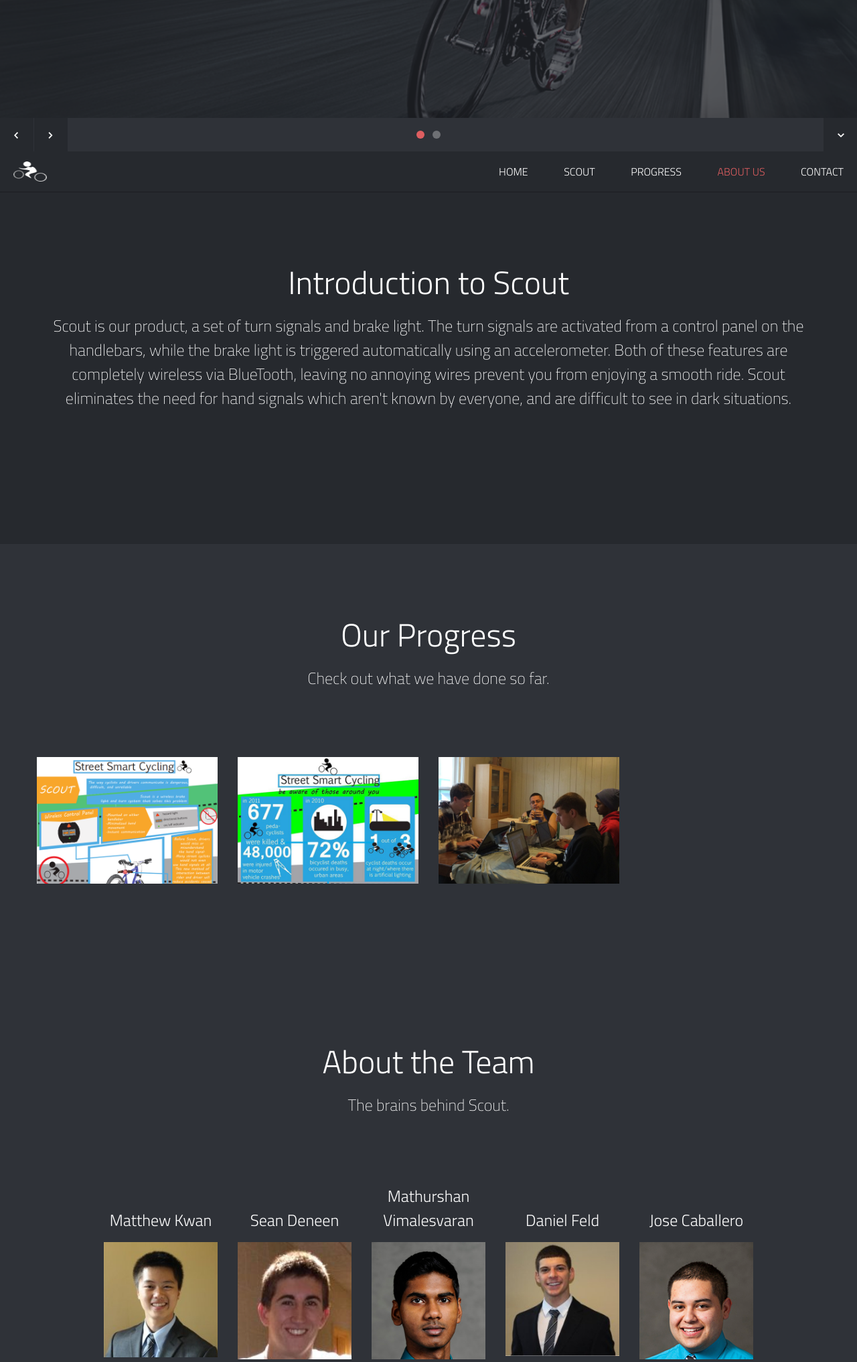
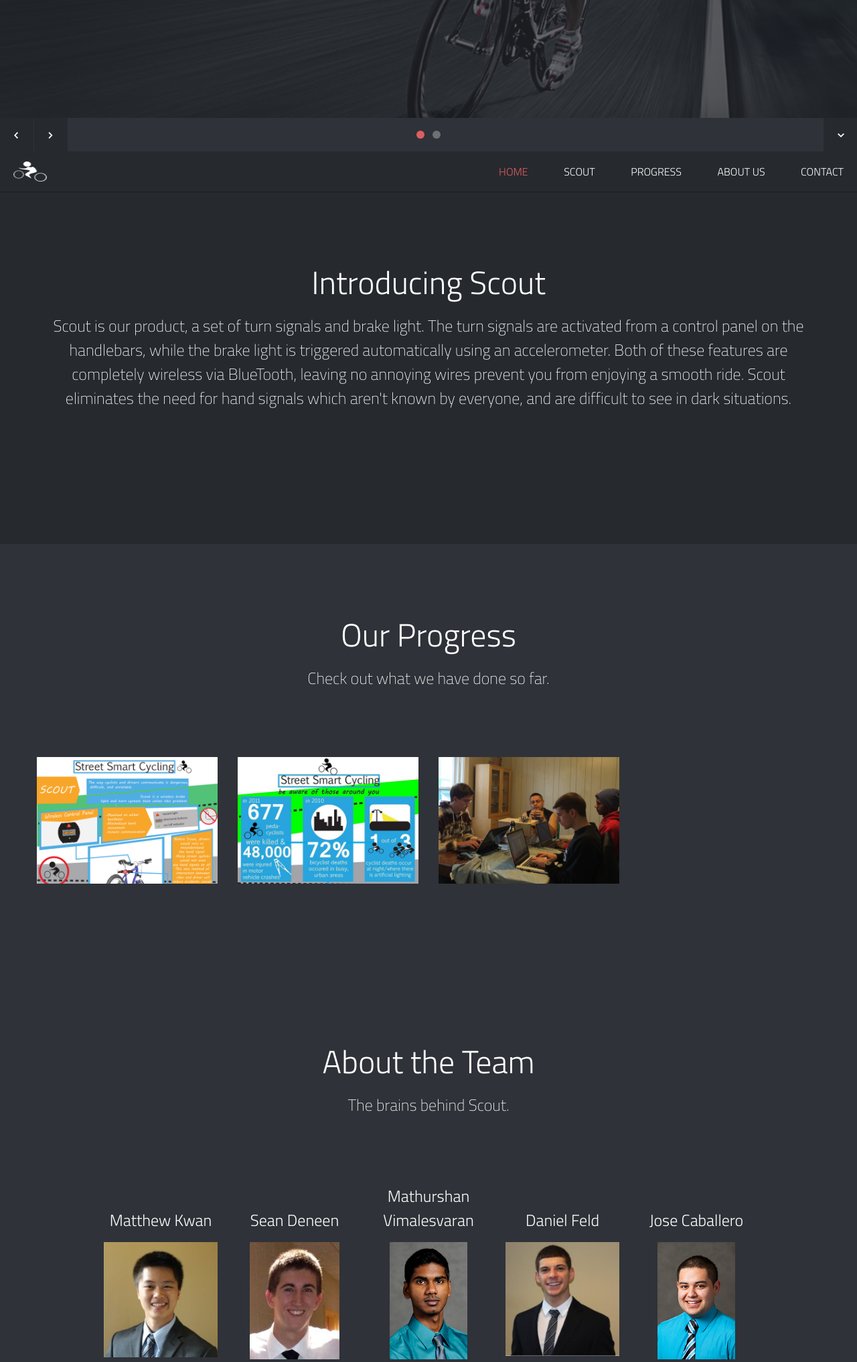
Before and after one commit to StreetSmartCycling/StreetSmartCycling.github.io, a PHP site: page / in a window 1280 px wide. Shown: the part 574-2607 px from the top of the page at 67% size. Run offline with PHP 8.4, Linux system fonts and the light colour scheme; some libraries are stand-ins or nearby versions.

Commit message:
fixed profile images css

```diff
--- a/include/css/main.css
+++ b/include/css/main.css
@@ -800,7 +800,11 @@ nav#menu #menu-nav li a:hover {
 }
 
 .image-wrap img {
-	width: 100%;
+	display: block;
+	margin-left: auto;
+	margin-right: auto;
+	max-width: 100%;
+	max-height: 100%;
 
 }
 
--- a/include/js/main.js
+++ b/include/js/main.js
@@ -103,6 +103,8 @@ BRUSHED.nav = function(){
    Filter Works
 ================================================== */
 
+/*
+
 BRUSHED.filter = function (){
 	if($('#projects').length > 0){
 		var $container = $('#projects');
@@ -151,6 +153,7 @@ BRUSHED.filter = function (){
 	}
 }
 
+*/
 
 /* ==================================================
    FancyBox
--- a/index.html
+++ b/index.html
@@ -145,7 +145,7 @@
     <div class="row">
         <div class="span12">
             <div class="title-page">
-                <h2 class="title">Introduction to Scout</h2>
+                <h2 class="title">Introducing Scout</h2>
                 <h3 class="title-description">Scout is our product, a set of turn signals and brake light. The turn signals are activated from a control panel on the handlebars, while the brake light is triggered automatically using an accelerometer. Both of these features are completely wireless via BlueTooth, leaving no annoying wires prevent you from enjoying a smooth ride. Scout eliminates the need for hand signals which aren't known by everyone, and are difficult to see in dark situations.</h3>
             </div>
         </div>
```
